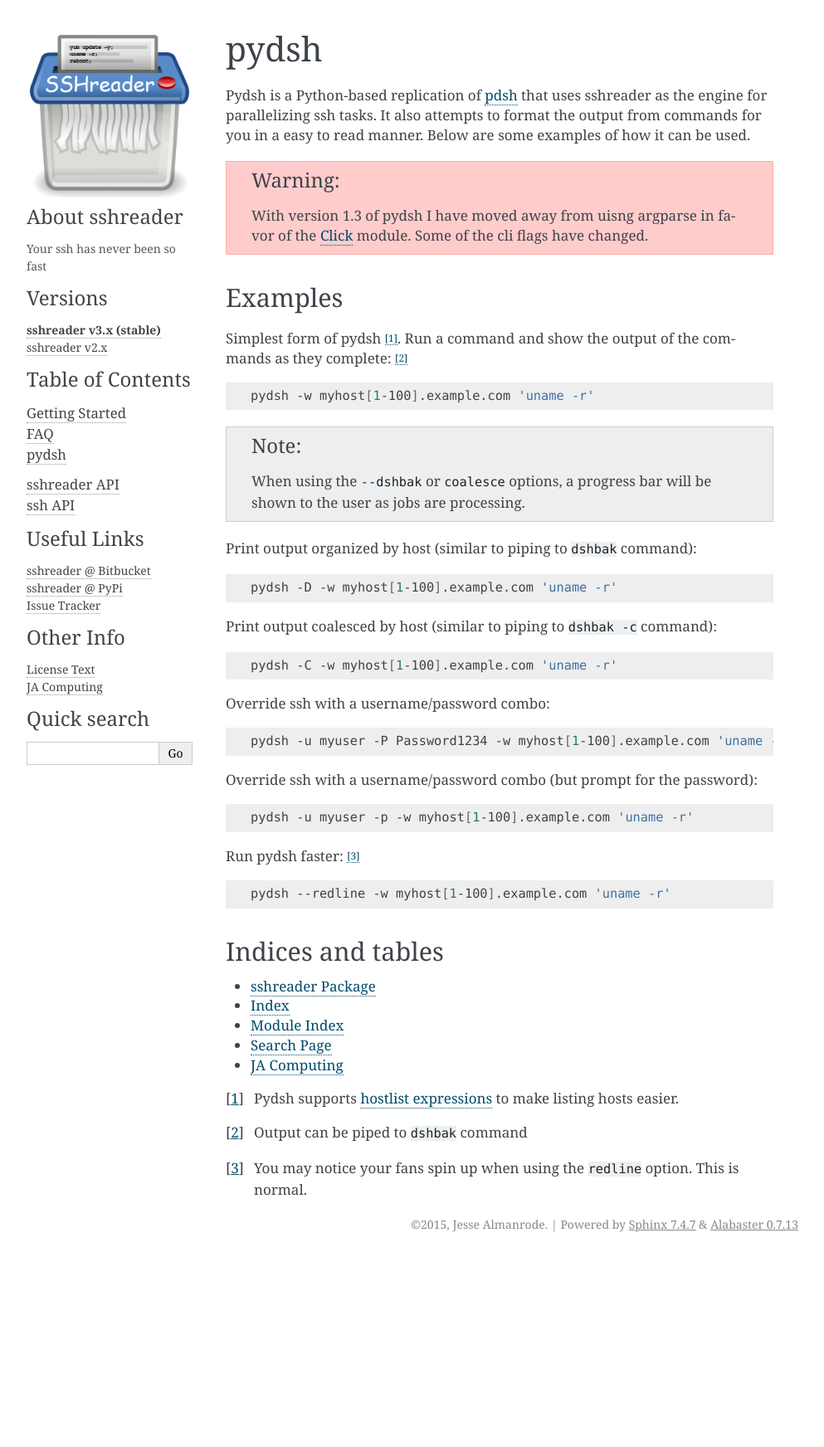
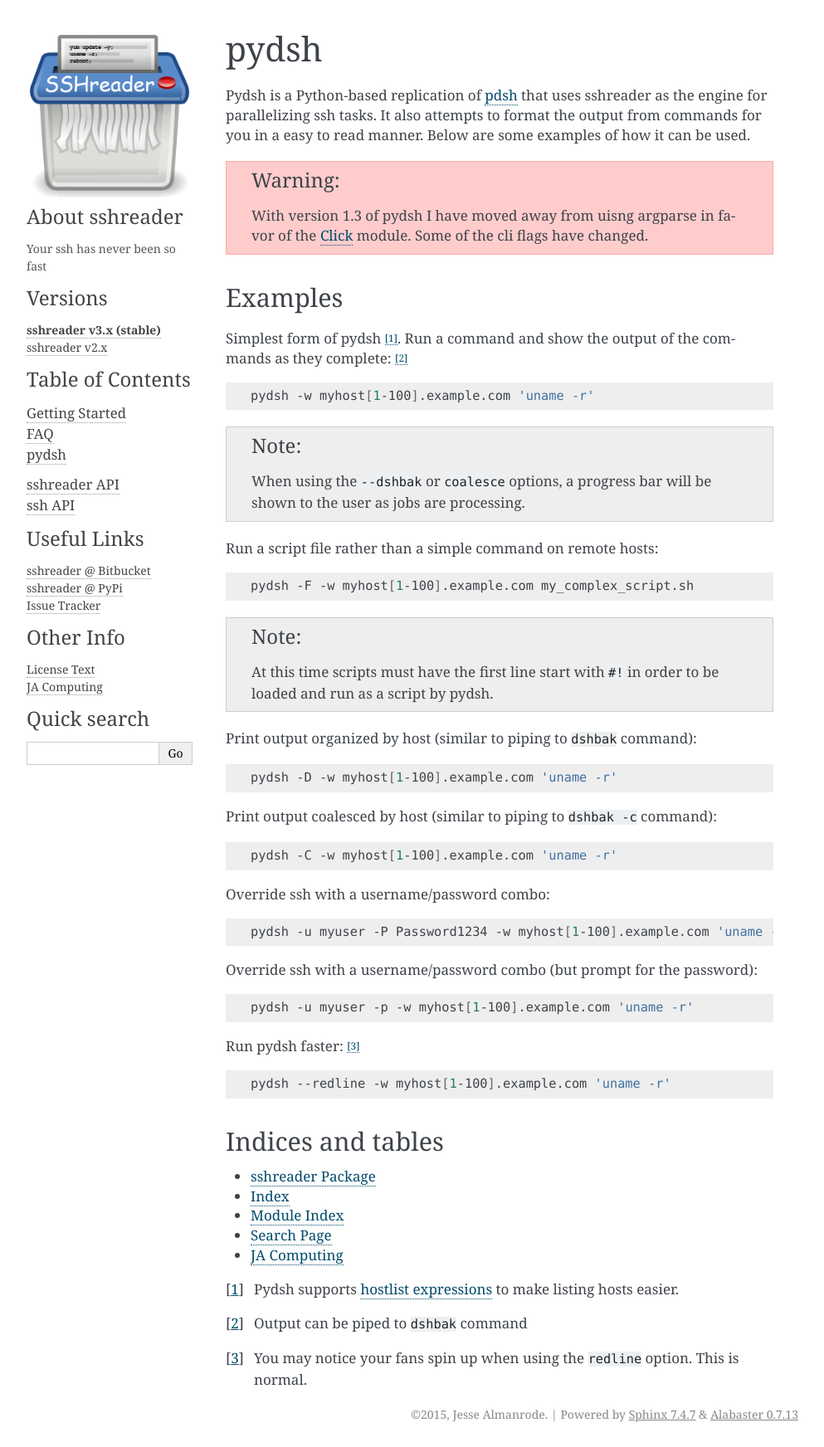
Before and after one commit to isaiah1112/sshreader, a Sphinx documentation site: the page built from docs/source/pydsh.rst, in a window 1280 px wide. Shown: the whole page at 83% size, without its empty margins (148-1141 px from the left). Built offline with Sphinx 7.4.7, drawn with Linux system fonts in a browser that asks for light colours; before the commit the page ends 1515 px from its top, so only the background shows below that.

Commit message:
Added ability to run script file via pydsh.

```diff
--- a/docs/source/pydsh.rst
+++ b/docs/source/pydsh.rst
@@ -25,6 +25,16 @@
 
     When using the :code:`--dshbak` or :code:`coalesce` options, a progress bar will be shown to the user as jobs
     are processing.
+
+Run a script file rather than a simple command on remote hosts:
+
+.. code-block:: bash
+
+    pydsh -F -w myhost[1-100].example.com my_complex_script.sh
+
+.. note::
+
+    At this time scripts must have the first line start with :code:`#!` in order to be loaded and run as a script by pydsh.
 
 Print output organized by host (similar to piping to :code:`dshbak` command):
 
```
Also changed, not shown: 2 other files.
